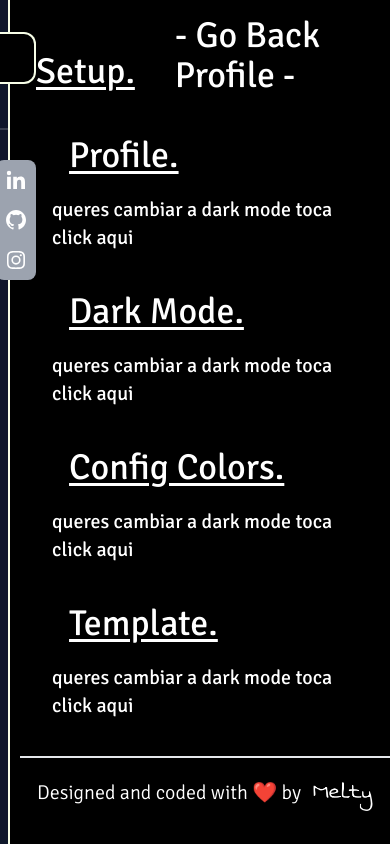
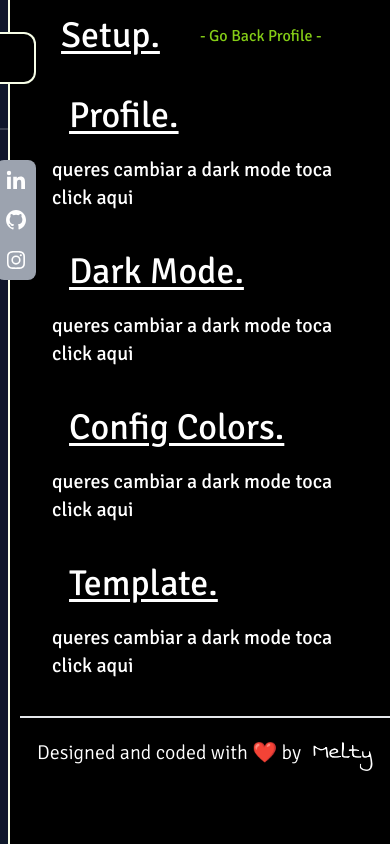
Before and after one commit to GonzaloArray/my-pin, a React (Vite) app: page /setup in a window 390 px wide. Built offline with nearby package versions, Linux system fonts and the light colour scheme.

Commit message:
fix: responsive setup go back home

```diff
--- a/src/page/Setup.tsx
+++ b/src/page/Setup.tsx
@@ -7,7 +7,7 @@ export const Setup = () => {
     <div className="flex flex-col gap-10 p-4 lg:p-10 z-10">
       <div className="flex gap-10 items-center">
         <Title title="Setup." />
-        <Link to='/' className="text-4xl transition-colors hover:text-lime-400">
+        <Link to='/' className="text-lime-500 md:text-white md:text-4xl transition-colors hover:text-lime-400">
           - Go Back Profile -
         </Link>
       </div>
```
